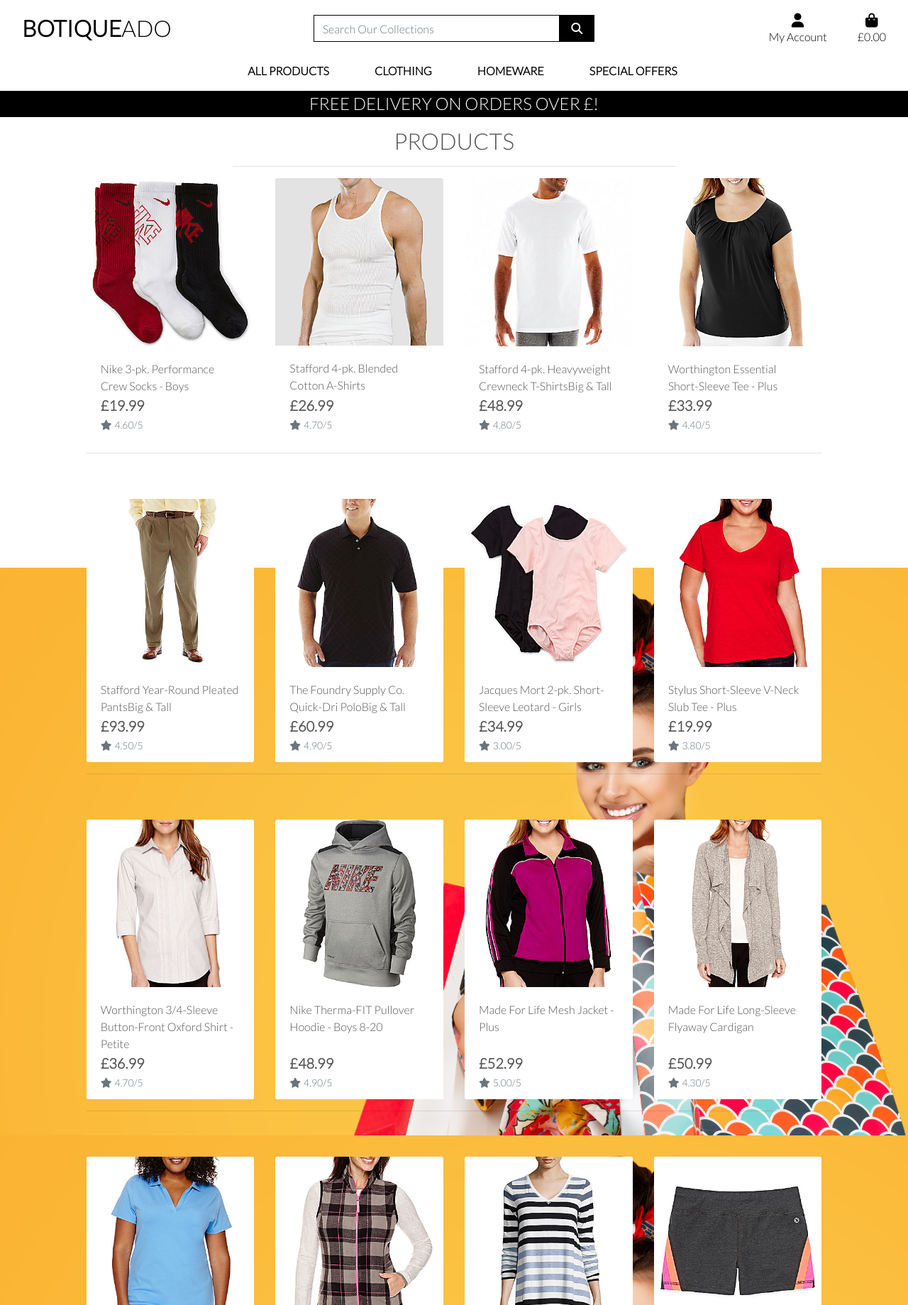
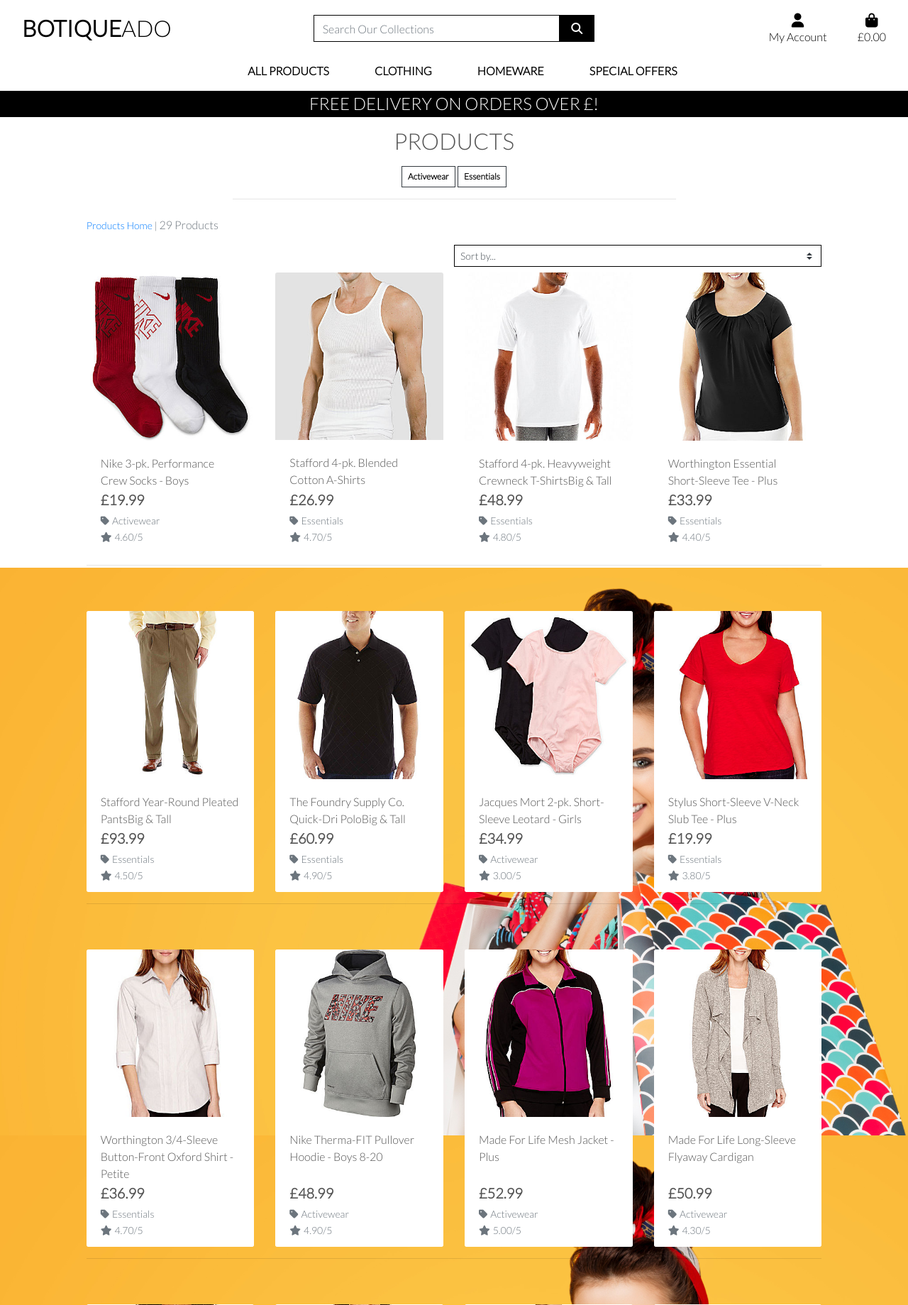
Before and after one commit to Mrekyle/ci-walkthrough-boutiqueAdo, a Django app: a page that uses products/templates/products.html in a window 1280 px wide. Shown: the top 1839 px of the page at 71% size. Run offline with Django 3.2, Linux system fonts and the light colour scheme; data comes from the database, SQL or seed files in the repository; some libraries are stand-ins or nearby versions.

Commit message:
Added sorting and product counts to the product page

```diff
--- a/products/templates/products.html
+++ b/products/templates/products.html
@@ -15,12 +15,48 @@
         <div class="row">
             <div class="col text-center mt-3">
                 <h2 class="logo-font">Products</h2>
+                {% for c in current_categories %}
+                    <a class="category-badge text-decoration-none" href="{% url 'products' %}?category={{ c.name }}">
+                        <span class="p-2 mt-2 badge badge-white text-black rounded-0 border border-dark">{{ c.friendly_name }}</span>
+                    </a>
+                {% endfor %}
                 <hr class="w-50 mb-1">
             </div>
         </div>
+
+        <!-- This section below allows us to have a search filter on the page directly in the form of a drop down select menu.
+        It does this by checking if the current value of the returned search parameter is matching the current_sorting variable. And if so then sets the option to the matching option -->
+
         <div class="row">
             <div class="product-container col-10 offset-1">
-                <div class="row mt-1 mb-2"></div>
+                <div class="row mt-1 mb-2">
+                    <div class="col-12 col-md06 my-auto order-md-last d-flex justify-content-center justify-content-md-end">
+                        <div class="sort-select-wrapper w-50">
+                            <select id="sort-selector" class="custom-select custom-select-sm rounded-0 border border-{% if current_sorting != 'None_None' %}info{% else %}black{% endif %}">
+                                <option value="reset" {% if current_sorting == 'None_None' %}selected{% endif %}>Sort by...</option>
+                                <option value="price_asc" {% if current_sorting == 'price_asc' %}selected{% endif %}>Price (low to high)</option>
+                                <option value="price_desc" {% if current_sorting == 'price_desc' %}selected{% endif %}>Price (high to low)</option>
+                                <option value="rating_asc" {% if current_sorting == 'rating_asc' %}selected{% endif %}>Rating (low to high)</option>
+                                <option value="rating_desc" {% if current_sorting == 'rating_desc' %}selected{% endif %}>Rating (high to low)</option>
+                                <option value="name_asc" {% if current_sorting == 'name_asc' %}selected{% endif %}>Name (A-Z)</option>
+                                <option value="name_desc" {% if current_sorting == 'name_desc' %}selected{% endif %}>Name (Z-A)</option>
+                                <option value="category_asc" {% if current_sorting == 'category_asc' %}selected{% endif %}>Category (A-Z)</option>
+                                <option value="category_desc" {% if current_sorting == 'category_desc' %}selected{% endif %}>Category (Z-A)</option>
+                            </select>
+                        </div>
+                    </div>
+
+                    <!-- This section below will count how many matches of the current_sorting method there are and return the number for the user to see how many matches they got  -->
+
+                    <div class="col-12 col-md-6 order-md-first">
+                        <p class="text-muted mt-3 text-center text-md-left">
+                            {% if search_term or current_categories or current_sorting != 'None_None' %}
+                                <span class="small"><a href="{% url 'products' %}">Products Home</a> | </span>
+                            {% endif %}
+                            {{ products|length }} Products{% if search_term %} found for <strong>"{{ search_term }}"</strong>{% endif %}
+                        </p>
+                    </div>
+                </div>
                 <div class="row">
                     {% for product in products %}
                         <div class="col-sm-6 col-md-6 col-lg-4 col-xl-3">
@@ -34,7 +70,7 @@
                                 <a href="{% url 'product_detail' product.id %}">
                                     <img class="card-img-top img-fluid" src="{{ MEDIA_URL }}noimage.png" alt="{{ product.name }}">
                                 </a>
-                                {% endif %}
+                                 {% endif %}
                                 <div class="card-body pb-0">
                                     <p class="mb-0">{{ product.name }}</p>
                                 </div>
@@ -42,6 +78,13 @@
                                     <div class="row">
                                         <div class="col">
                                             <p class="lead mb-0 text-left font-weight-bold">£{{ product.price }}</p>
+                                            {% if product.category %}
+                                                <p class="small mt-1 mb-0">
+                                                    <a class="text-muted" href="{% url 'products' %}?category={{ product.category.name }}">
+                                                        <i class="fas fa-tag mr-1"></i>{{ product.category.friendly_name }}
+                                                    </a>
+                                                </p>
+                                            {% endif %}
                                             {% if product.rating %}
                                                 <small class="text-muted"><i class="fas fa-star mr-1"></i>{{ product.rating }}/5</small>
                                             {% else %}
--- a/products/views.py
+++ b/products/views.py
@@ -16,8 +16,8 @@ def all_products(request):
     that we have an empty search field to start with. Meaning no bugs or confusion will occur
     with the search or category selections
 
-    Using the '__' is common in django search and filtering and general query's. This allows us to
-    search for the related names of certain items in the models. If they are related by foreign keys
+    Using the '__' is common in django search and filtering and general query's by drilling into a related model
+    This allows us to search for the related names of certain items in the models. If they are related by foreign keys
     """
 
     product = Product.objects.all()
@@ -38,12 +38,14 @@ def all_products(request):
             if sortkey == 'name':
                 sortkey = 'lower_name'
                 product = product.annotate(lower_name=Lower('name'))
-
+            if sortkey == 'category':
+                sortkey = 'category__name'
             if 'direction' in request.GET:
                 direction = request.GET['direction']
                 if direction == 'desc':
                     sortkey = f'-{sortkey}'
             product = product.order_by(sortkey)
+
 
         if 'category' in request.GET:
             """
@@ -53,6 +55,7 @@ def all_products(request):
             category = request.GET['category'].split(',')
             product = product.filter(category__name__in=category)
             category = Category.objects.filter(name__in=category)
+
 
         if 'q' in request.GET:
             query = request.GET['q']
--- a/static/css/base.css
+++ b/static/css/base.css
@@ -71,6 +71,11 @@ body {
     z-index: -1;
 }
 
+a.category-badge > span.badge:hover {
+    background: #212529 !important;
+    color: #fff;
+}
+
 /* -------------------------------- Media Queries */
 
 /* Slightly larger container on xl screens */
```
Also changed, not shown: products/templates/product_detail.html (+7 -0 lines).
